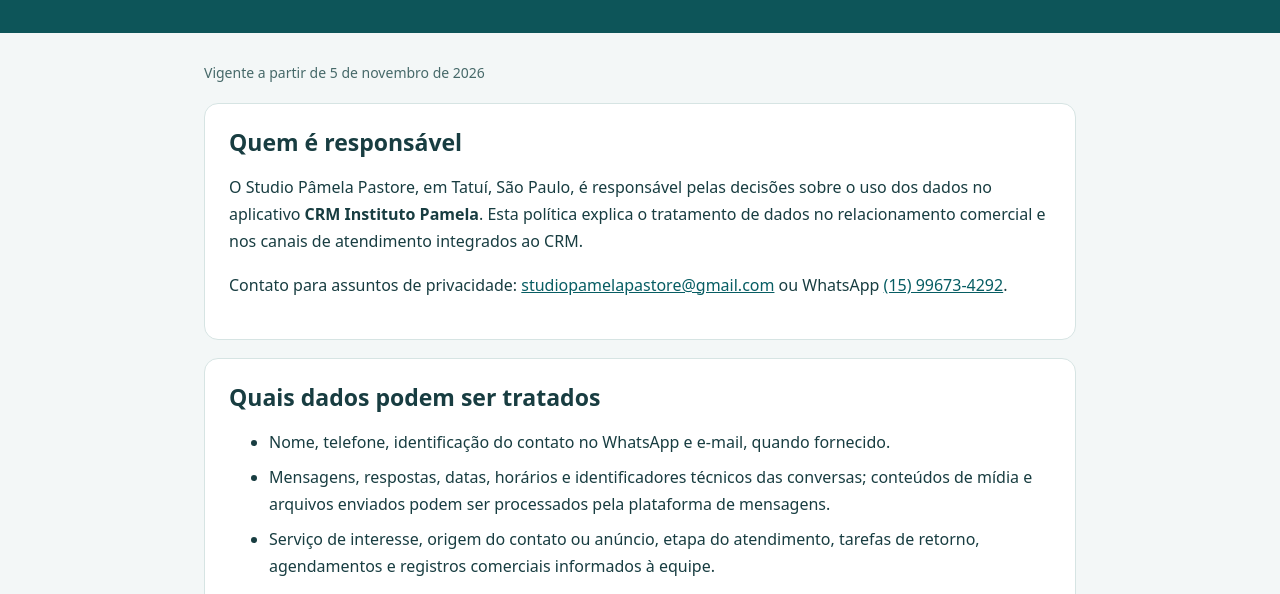
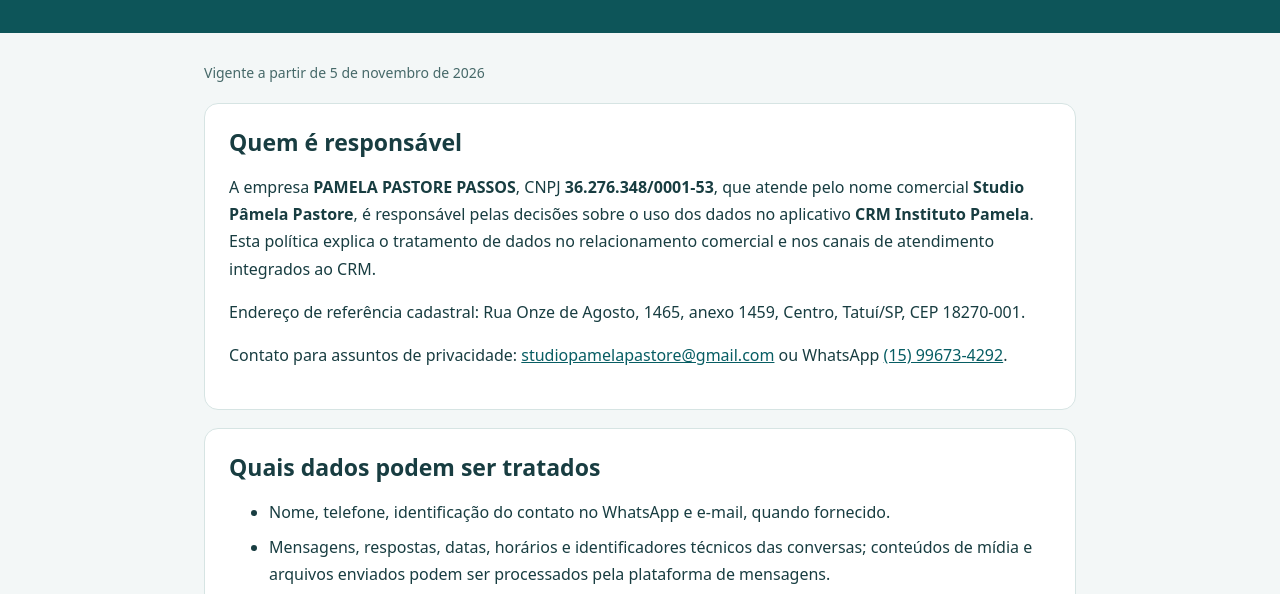
Before and after one commit to edisonpassos-netizen/crm-instituto-pamela-pastore, a plain HTML site: page privacidade.html in a window 1280 px wide. Shown: the part 165-759 px from the top of the page. Drawn offline with Linux system fonts and the light colour scheme.

Commit message:
Identificar controlador pelo comprovante empresarial fornecido

```diff
--- a/privacidade.html
+++ b/privacidade.html
@@ -1,6 +1,6 @@
 <!doctype html>
 <html lang="pt-BR"><head><meta charset="utf-8"><meta name="viewport" content="width=device-width,initial-scale=1"><meta name="description" content="Política de privacidade do CRM Instituto Pamela, operado pelo Studio Pâmela Pastore."><title>Política de privacidade | Studio Pâmela Pastore</title><style>:root{font-family:system-ui,-apple-system,Segoe UI,sans-serif;color:#183d41;background:#f3f7f7}*{box-sizing:border-box}body{margin:0;line-height:1.7}header{background:#0d5559;color:#fff;padding:36px max(24px,calc((100vw - 920px)/2))}header p{margin:0;color:#d1e9e6}main{max-width:920px;margin:28px auto;padding:0 24px 50px}section{background:#fff;border:1px solid #d6e4e3;border-radius:14px;padding:24px;margin:18px 0}h1{font-size:clamp(28px,5vw,40px);line-height:1.2;margin:8px 0 16px}h2{font-size:23px;line-height:1.3;margin:0 0 12px}a{color:#075d63;overflow-wrap:anywhere}header a{color:#fff}li+li{margin-top:8px}.contact{background:#e3f0ee;border-left:5px solid #0d5559}.date{font-size:14px;color:#466969}footer{border-top:1px solid #c6dcd9;padding:20px 0;font-size:14px}nav{display:flex;gap:22px;flex-wrap:wrap}@media(max-width:500px){section{padding:19px}main{padding:0 16px 32px}}</style></head><body><header><p>STUDIO PÂMELA PASTORE · TATUÍ / SP</p><h1>Política de privacidade</h1><p>CRM Instituto Pamela — relacionamento e atendimento</p></header><main><p class="date">Vigente a partir de 5 de novembro de 2026</p>
-<section><h2>Quem é responsável</h2><p>O Studio Pâmela Pastore, em Tatuí, São Paulo, é responsável pelas decisões sobre o uso dos dados no aplicativo <strong>CRM Instituto Pamela</strong>. Esta política explica o tratamento de dados no relacionamento comercial e nos canais de atendimento integrados ao CRM.</p><p>Contato para assuntos de privacidade: <a href="mailto:studiopamelapastore@gmail.com">studiopamelapastore@gmail.com</a> ou WhatsApp <a href="https://wa.me/5515996734292">(15) 99673-4292</a>.</p></section>
+<section><h2>Quem é responsável</h2><p>A empresa <strong>PAMELA PASTORE PASSOS</strong>, CNPJ <strong>36.276.348/0001-53</strong>, que atende pelo nome comercial <strong>Studio Pâmela Pastore</strong>, é responsável pelas decisões sobre o uso dos dados no aplicativo <strong>CRM Instituto Pamela</strong>. Esta política explica o tratamento de dados no relacionamento comercial e nos canais de atendimento integrados ao CRM.</p><p>Endereço de referência cadastral: Rua Onze de Agosto, 1465, anexo 1459, Centro, Tatuí/SP, CEP 18270-001.</p><p>Contato para assuntos de privacidade: <a href="mailto:studiopamelapastore@gmail.com">studiopamelapastore@gmail.com</a> ou WhatsApp <a href="https://wa.me/5515996734292">(15) 99673-4292</a>.</p></section>
 <section><h2>Quais dados podem ser tratados</h2><ul><li>Nome, telefone, identificação do contato no WhatsApp e e-mail, quando fornecido.</li><li>Mensagens, respostas, datas, horários e identificadores técnicos das conversas; conteúdos de mídia e arquivos enviados podem ser processados pela plataforma de mensagens.</li><li>Serviço de interesse, origem do contato ou anúncio, etapa do atendimento, tarefas de retorno, agendamentos e registros comerciais informados à equipe.</li><li>Respostas a pesquisas de experiência, preferências de contato e registros de autorização, quando esses recursos estiverem disponíveis.</li><li>Dados técnicos de acesso e segurança, como sessão, endereço IP e registros necessários à operação e proteção da infraestrutura.</li></ul><p>Os dados vêm das informações que você fornece, dos registros feitos pela equipe e dos eventos disponibilizados pelos canais integrados. Evite enviar laudos, documentos pessoais ou informações de saúde desnecessárias em conversas comerciais. Caso sejam fornecidas informações de saúde, sua necessidade e o fundamento aplicável ao tratamento devem ser avaliados pela equipe; este CRM não substitui prontuário ou avaliação profissional.</p></section>
 <section><h2>Para que usamos os dados</h2><p>Usamos os dados para responder solicitações, informar sobre serviços e valores, organizar o histórico, acompanhar agendamentos e propostas, registrar vendas e retornos combinados, atender pedidos sobre dados pessoais e proteger o sistema contra falhas e uso indevido.</p><p>As bases legais dependem da finalidade: procedimentos preliminares solicitados por você e execução da relação contratual; cumprimento de obrigações legais e exercício de direitos; consentimento quando necessário; e legítimo interesse nas atividades compatíveis com seus direitos e expectativas. Dados sensíveis exigem fundamento específico previsto na legislação, e não são tratados com base em legítimo interesse.</p><p>Pesquisas e comunicações opcionais dependem da configuração do serviço e das autorizações aplicáveis. Você pode pedir para interromper contatos promocionais pelo canal de atendimento.</p></section>
 <section><h2>Atendimento com inteligência artificial</h2><p>Quando habilitado no canal, o Meta Business Agent pode responder dúvidas e coletar informações para o atendimento. O CRM pode registrar as mensagens do cliente e as respostas desse agente para dar continuidade ao histórico pela equipe. Você pode solicitar atendimento humano. O atendimento automatizado não substitui diagnóstico, prescrição ou orientação clínica individual.</p></section>
```
